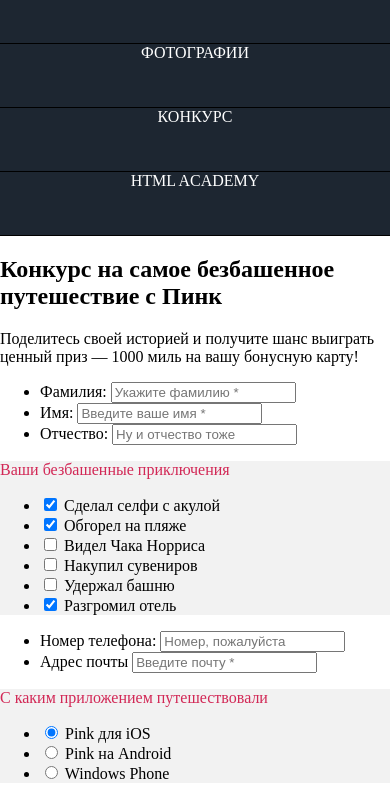
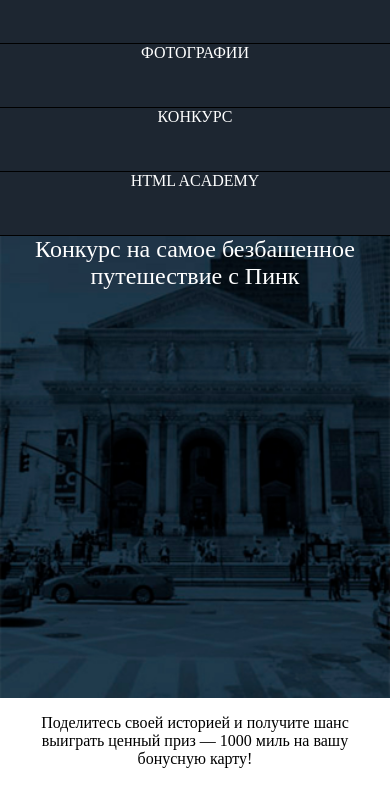
Before and after one commit to irus994/925273-pink-21, a website: page source/form.html in a window 390 px wide. Shown: the part 47-843 px from the top of the page. Drawn offline with nearby package versions, Linux system fonts and the light colour scheme; files that its build step writes are made by us from their sources.

Commit message:
попытка посторить адаптивную сетку для страницы формы

```diff
--- a/source/form.html
+++ b/source/form.html
@@ -2,6 +2,7 @@
 <html lang="ru">
 <head>
   <meta charset="UTF-8">
+  <meta name="viewport" content="width=device-width, initial-scale=1">
   <title>Форма отправки</title>
   <link rel="stylesheet" href="/css/style.css">
 </head>
@@ -19,14 +20,18 @@
       </ul>
     </nav>
   </header>
+  <section class="form-header">
+    <div class="wrapper__form-header">
+      <h1 class="form-header__header">Конкурс на самое безбашенное путешествие с Пинк</h1>
+    </div>
+  </section>
   <main class="main">
-    <section class="form-header">
-      <h1 class="form-header__header">Конкурс на самое безбашенное путешествие с Пинк</h1>
-    </section>
     <section class="preview-text">
       <p class="preview-text__text">Поделитесь своей историей и получите шанс выиграть ценный приз — 1000 миль на вашу бонусную карту!</p>
     </section>
+    <div class="wrapper__form">
       <form class="form" action="https://echo.htmlacademy.ru" method="POST">
+        <div class="wrapper__form-desktop">
           <div class="name-form">
             <ul class="name-form__list">
               <li class="name-form__item">
@@ -43,6 +48,7 @@
               </li>
             </ul>
           </div>
+            <div class="wrapper__form-tablet">
               <div class="achievements-form">
                 <p class="achievements-form__header">Ваши безбашенные приключения</p>
                 <ul class="achievements-form__list">
@@ -101,14 +107,21 @@
                   </li>
                 </ul>
               </div>
+            </div>
+        </div>
       <div class="emotion-form">
         <label class="emotion-form__label" for="user-comment">Опишите свои эмоции</label>
         <textarea class="emotion-form__textarea" name="comment" id="user-comment">Можно прям в красках, не
         стесняясь в выражениях</textarea>
       </div>
-        <button type="submit">Отправить форму</button>
+        <div class="wrapper__form-button">
+          <button class="form-button" type="submit">Отправить форму</button>
+          <p class="form__asterisk">
             <span class="form__asterisk-sign">*</span> <span class="form__asterisk-text">— Обязательные поля</span>
+          </p>
+        </div>
     </form>
+    </div>
   </main>
   <footer class="page-footer">
     <a class="page-footer__logo">
--- a/source/sass/blocks/achievements-form.scss
+++ b/source/sass/blocks/achievements-form.scss
@@ -1,21 +1,52 @@
+$tablet-width: 660px;
+$desktop-width: 1200px;
+
 .achievements-form {
   background-color: #f2f2f2;
+
+  @media (min-width: $desktop-width) {
+    width: 936px;
+    margin-left: -251px;
+    background: none;
+    border: 2px #E5E5E5 solid;
+  }
 }
 
 .achievements-form__header {
   color: #D22856;
+  text-align: center;
+  font-size: 14px;
 }
 
 .achievements-form__list {
+  list-style: none;
+  padding: 0;
 
+  @media (min-width: $desktop-width) {
+    display: flex;
+    flex-wrap: wrap;
+    justify-content: space-between;
+    width: 936px;
+    padding: 57px 60px;
+    margin: 0 ;
+    box-sizing: border-box;
+  }
 }
 
 .achievements-form__item {
-
+  display: flex;
+  align-items: center;
+  @media (min-width: $desktop-width) {
+    width: 230px;
+  }
 }
 
 .achievements-form__input {
-
+  width: 35px;
+  height: 35px;
+  margin-left: 20px;
+  border: 2px #E5E5E5 solid;
+  //не работает border
 }
 
 .achievements-form__label {
--- a/source/sass/blocks/attachment-form.scss
+++ b/source/sass/blocks/attachment-form.scss
@@ -1,9 +1,22 @@
+$tablet-width: 660px;
+$desktop-width: 1200px;
+
 .attachment-form {
   background-color: #f2f2f2;
+
+  @media (min-width: $desktop-width) {
+    width: 431px;
+    height: 297px;
+  }
 }
 
 .attachment-form__header {
   color: #D22856;
+}
+
+.attachment-form__list {
+  list-style: none;
+  padding: 0;
 }
 
 .attachment-form__item {
--- a/source/sass/blocks/contact-form.scss
+++ b/source/sass/blocks/contact-form.scss
@@ -1,9 +1,20 @@
+$tablet-width: 660px;
+$desktop-width: 1200px;
+
 .contact-form {
 
+  @media (min-width: $desktop-width) {
+    width: 936px;
+    margin-left: -251px;
+  }
 }
 
 .contact-form__list {
-
+  list-style: none;
+  padding: 0;
+  @media (min-width: $desktop-width) {
+    display: flex;
+  }
 }
 
 .contact-form__item {
--- a/source/sass/blocks/emotion-form.scss
+++ b/source/sass/blocks/emotion-form.scss
@@ -1,9 +1,15 @@
+$tablet-width: 660px;
+$desktop-width: 1200px;
+
 .emotion-form {
-
+  display: flex;
+  flex-direction: column;
 }
 
 .emotion-form__label {
   color: #D22856;
+  text-align: center;
+
 }
 
 .emotion-form__textarea {
--- a/source/sass/blocks/form-header.scss
+++ b/source/sass/blocks/form-header.scss
@@ -1,7 +1,26 @@
+$tablet-width: 660px;
+$desktop-width: 1200px;
+
 .form-header {
 
 }
 
 .form-header__header {
+  padding: 0;
+  color: #ffffff;
+  font-size: 24px;
+  text-align: center;
+  font-weight: normal;
+  margin: auto;
+  max-width: 350px;
+
+  @media (min-width: $tablet-width) {
+    font-size: 50px;
+    min-width: 620px;
+  }
+  @media (min-width: $desktop-width) {
+    width: 747px;
+
+  }
 
 }
--- a/source/sass/blocks/form.scss
+++ b/source/sass/blocks/form.scss
@@ -1,5 +1,5 @@
 .form {
-
+  margin: auto;
 }
 
 .form__asterisk-sign {
--- a/source/sass/blocks/name-form.scss
+++ b/source/sass/blocks/name-form.scss
@@ -1,12 +1,16 @@
 .name-form {
+  padding: 20px;
+}
 
-}
 .name-form__list {
-
+  list-style: none;
+  padding: 0;
 }
 
 .name-form__item {
-
+  display: flex;
+  flex-direction: column;
+  color: #D22856;
 }
 
 .name-form__label {
@@ -14,5 +18,9 @@
 }
 
 .name-form__input {
-
+  height: 59px;
+  font-size: 18px;
+  padding: 23px 20px;
+  box-sizing: border-box;
+  border: 2px #E5E5E5 solid;
 }
--- a/source/sass/blocks/preview-text.scss
+++ b/source/sass/blocks/preview-text.scss
@@ -1,5 +1,8 @@
 .preview-text {
-
+  padding-right: 20px;
+  padding-left: 20px;
+  margin: auto;
+  text-align: center;
 }
 
 .preview-text__text {
--- a/source/sass/blocks/wrapper.scss
+++ b/source/sass/blocks/wrapper.scss
@@ -12,7 +12,7 @@ $desktop-width: 1200px;
   @media (min-width: $tablet-width) {
     height: 729px;
     width: 100%;
-    background: url("../../img/back-tablet.png") no-repeat;
+    background: url("../../img/background-tablet.png") no-repeat;
     background-size: cover;
     background-position: center;
   }
@@ -69,3 +69,68 @@ $desktop-width: 1200px;
 .wrapper__address {
 
 }
+
+.wrapper__form {
+  max-width: 1200px;
+
+  @media (min-width: $tablet-width) {
+    padding-left: 22px;
+    padding-right: 22px;
+    margin: auto;
+  }
+
+  @media (min-width: $desktop-width) {
+    padding-left: 132px;
+    padding-right: 132px;
+  }
+}
+
+.wrapper__form-tablet {
+  @media (min-width: $tablet-width) {
+    display: flex;
+    flex-direction: column-reverse;
+  }
+  @media (min-width: $desktop-width) {
+    display: flex;
+    flex-direction: row-reverse;
+    flex-wrap: wrap-reverse;
+    justify-content: flex-end;
+  }
+}
+
+.wrapper__form-desktop {
+  @media (min-width: $desktop-width) {
+    display: flex;
+  }
+}
+
+.wrapper__form-header {
+  height: 462px;
+  background: url("../../img/back-mobile.png") no-repeat;
+  background-size: cover;
+  background-position: center;
+  margin: 0;
+
+  @media (min-width: $tablet-width) {
+    background: url("../../img/back-tablet.png") no-repeat;
+    height: 729px;
+    background-size: cover;
+    background-position: center;
+  }
+
+  @media (min-width: $desktop-width) {
+    background: url("../../img/back-desktop-form.png") no-repeat;
+    background-size: cover;
+    background-position: center;
+  }
+}
+
+.wrapper__form-button {
+  display: flex;
+  flex-direction: column;
+  align-items: center;
+
+  @media (min-width: $tablet-width) {
+    justify-content: space-between;
+  }
+}
--- a/source/sass/style.scss
+++ b/source/sass/style.scss
@@ -15,6 +15,9 @@
 @import "blocks/social-button";
 @import "blocks/contact";
 @import "blocks/form";
+@import "blocks/form-header";
+@import "blocks/contact-form";
+@import "blocks/name-form";
 @import "blocks/achievements-form";
 @import "blocks/attachment-form";
 @import "blocks/emotion-form";
@@ -23,3 +26,4 @@
 @import "blocks/wrapper";
 @import "blocks/hours-24";
 @import "blocks/tagline";
+@import "blocks/preview-text";
```
Also changed, not shown: source/index.html (+3 -3 lines), source/img/back-desktop-form.png (added), source/img/back-tablet.png, source/img/background-tablet.png (added). Lines whose indentation alone changed are shown as unchanged.
